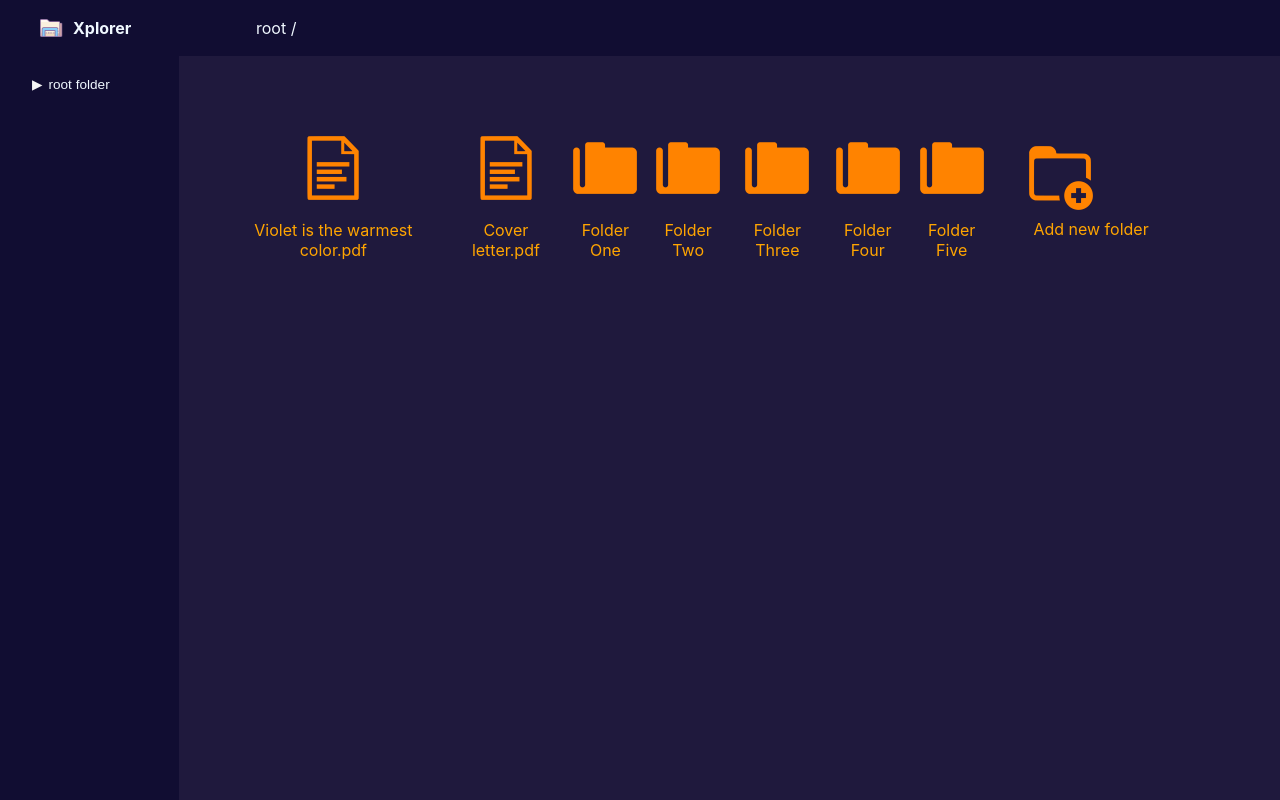
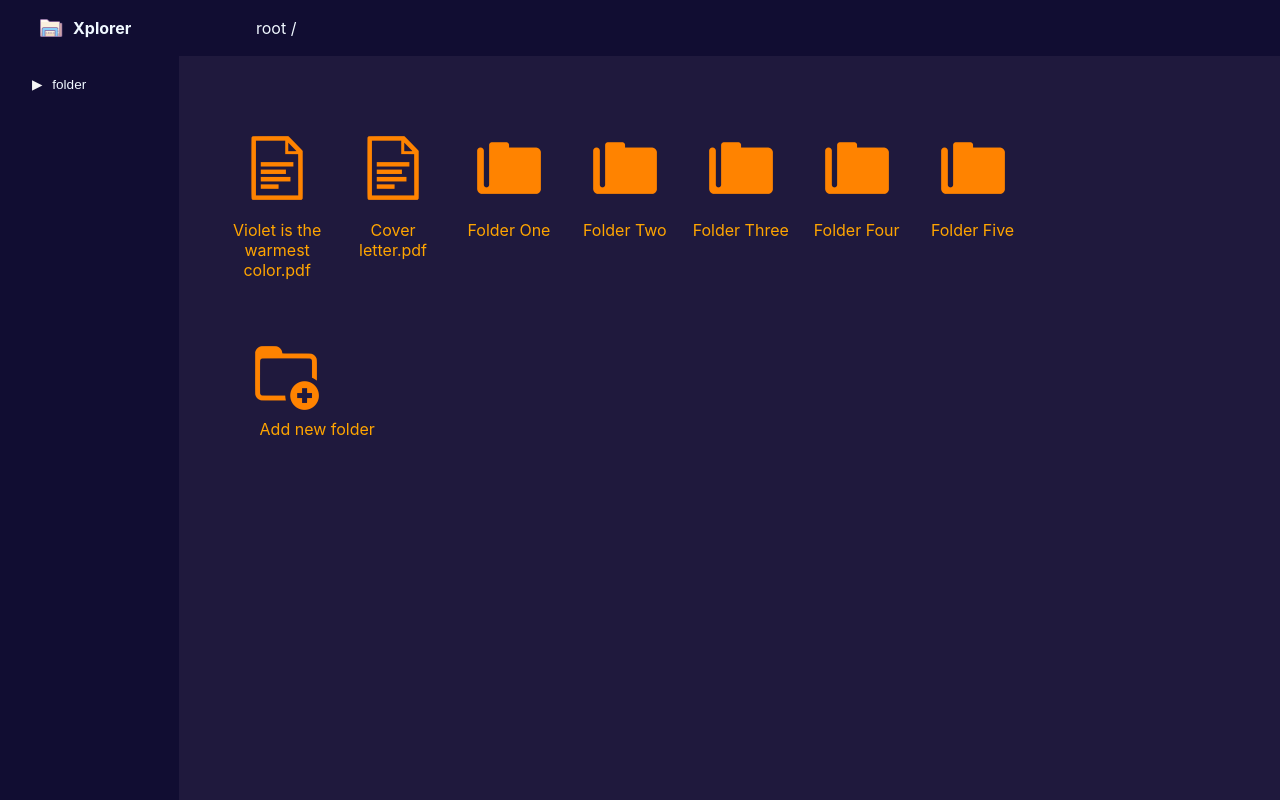
Before and after one commit to MiracleUFO/file-explorer, a React (Create React App) app: page / in a window 1280 px wide. Built offline with nearby package versions, Linux system fonts and the light colour scheme.

Commit message:
fix: Fixed no re-render bug in folder component

```diff
--- a/src/assets/css/folder.css
+++ b/src/assets/css/folder.css
@@ -6,12 +6,13 @@
     color: orange;
     display: flex;
     box-sizing: border-box;
-    justify-content: space-evenly;
+    flex-wrap: wrap;
 }
 
-.folder, .folder-file {
+.folder, .folder-file, .file-info {
     display: inline-block;
-    margin-bottom: 20px;
+    width: 11.5%;
+    margin-bottom: 5vh;
     cursor: pointer;
 }
 
--- a/src/components/folder.js
+++ b/src/components/folder.js
@@ -50,15 +50,11 @@ const Folder = (props) => {
 
         //  Reveals input field when add new folder icon is clicked
         for (let i = 0; i < addFolderArray.length; i++) {
-            addFolderArray[i].addEventListener("click", () => {
+            addFolderArray[i].addEventListener("click", function () {
 
                 document.getElementById("input-form").classList.toggle("input-show");
 
-                setFolderID(addFolderArray[i].dataset.index);
-
-                if (addFolderArray[i] === rootAddFolder) {
-                    setFolderID(0);
-                }
+                setFolderID(Number(this.dataset.index));
             })
         }
     }, [props.folder]);
@@ -68,20 +64,19 @@ const Folder = (props) => {
 
         e.preventDefault();
 
-        console.log(folderID)
-
         if (folderNameInput) {
 
-            let newFolder = {name: folderNameInput}
-            let newState = folderState;
+            let newFolder = {name: folderNameInput, type: 'folder'}
 
             if (folderID === 0) {
+                setFolderState([...folderState, newFolder]);
+            }
 
-                newState.push(newFolder);
-                setFolderState(newState);   //  Map stil uses old state, will fix
+            setFolderName('');
 
-                document.getElementById("wrapper-child").innerHTML += `<div className="folder-info"><img src=${FolderImage} alt="folder" title="Open folder" /><p>${folderNameInput}</p></div>` //  Hack
-            }
+            e.target.value = '';
+
+            document.getElementById("input-form").classList.toggle("input-show");
         }
 
     }
@@ -107,7 +102,7 @@ const Folder = (props) => {
                         </div>
 
                         <ul className="folder-content">
-                            {content.content.files.map((file, index) => typeof(file) === 'string' ?
+                            {content.content?.files.map((file, index) => typeof(file) === 'string' ?
                                 <li key={index} title={file}>
                                     <img src={FileImage} alt="file" />
                                     <p>{file}</p>
@@ -124,7 +119,7 @@ const Folder = (props) => {
                     )
                 }
 
-                <div className="add-folder" id="root-add-folder">
+                <div className="add-folder" id="root-add-folder" data-index="0">
                     <img src={AddFolderImage} alt="file" />
                     <p>Add new folder</p>
                 </div>
--- a/src/components/main.js
+++ b/src/components/main.js
@@ -1,4 +1,4 @@
-import React from 'react';
+import React, {useState, useEffect} from 'react';
 
 import NavBar from './navbar';
 import SideBar from './sidebar';
--- a/src/components/wrapper.js
+++ b/src/components/wrapper.js
@@ -1,20 +1,15 @@
-import React from 'react';
+import React, {useEffect, useState} from 'react';
 
 import Main from './main';
 import Folders from '../constants/folders';
 import Files from '../constants/files';
 
 
-export const Wrapper = (props) => {
+export const Wrapper = () => {
 
-  class TreeNode {
-    constructor(value) {
-      this.value = value;
-      this.content = [];
-    }
-  }
+  const [stateRoot, setRoot] = useState({});
 
-  let root = new TreeNode('root');
+  let root = {content: []};
 
   let rootFolders = [
     ...Folders
@@ -30,10 +25,10 @@ export const Wrapper = (props) => {
     rootFiles.map(file => root.content.push(file));
 
     rootFolders.map(folder => root.content.push(folder));
-
   }
 
-  buildRoot();
+
+  buildRoot()
 
     return (
       <main>
```
